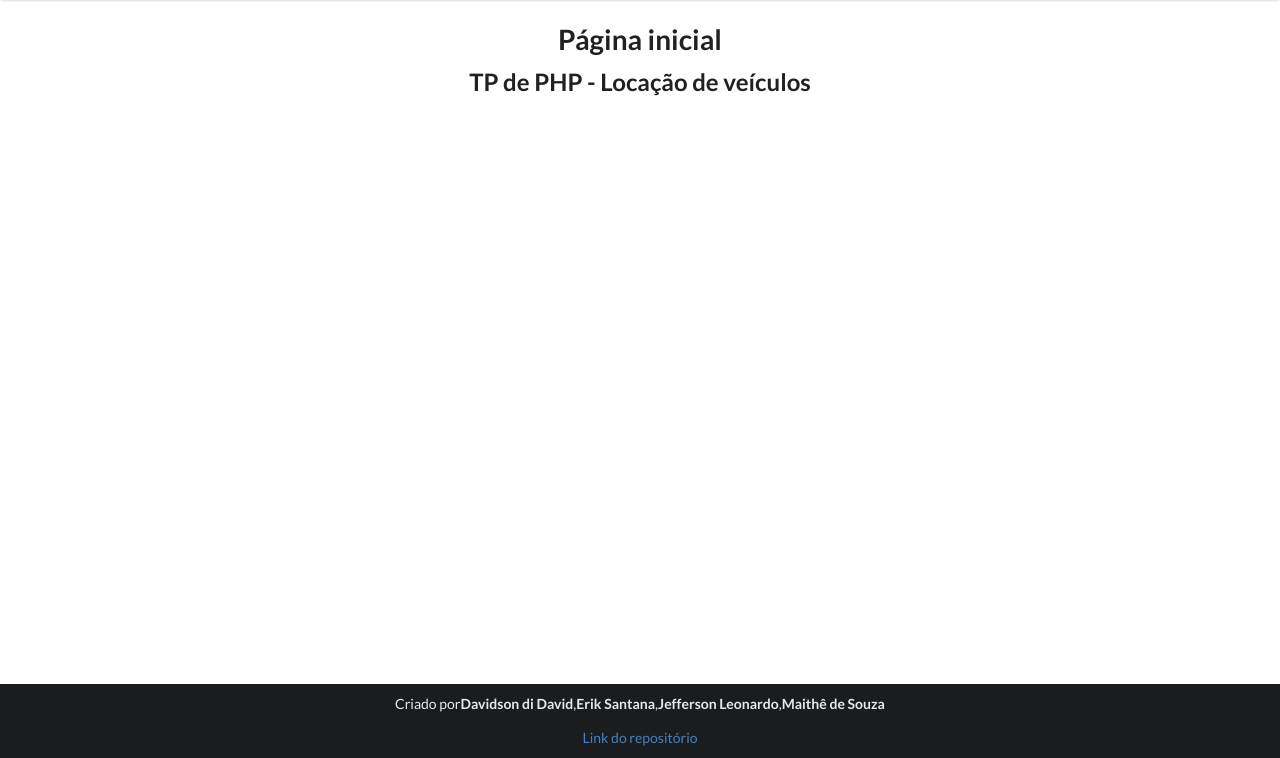
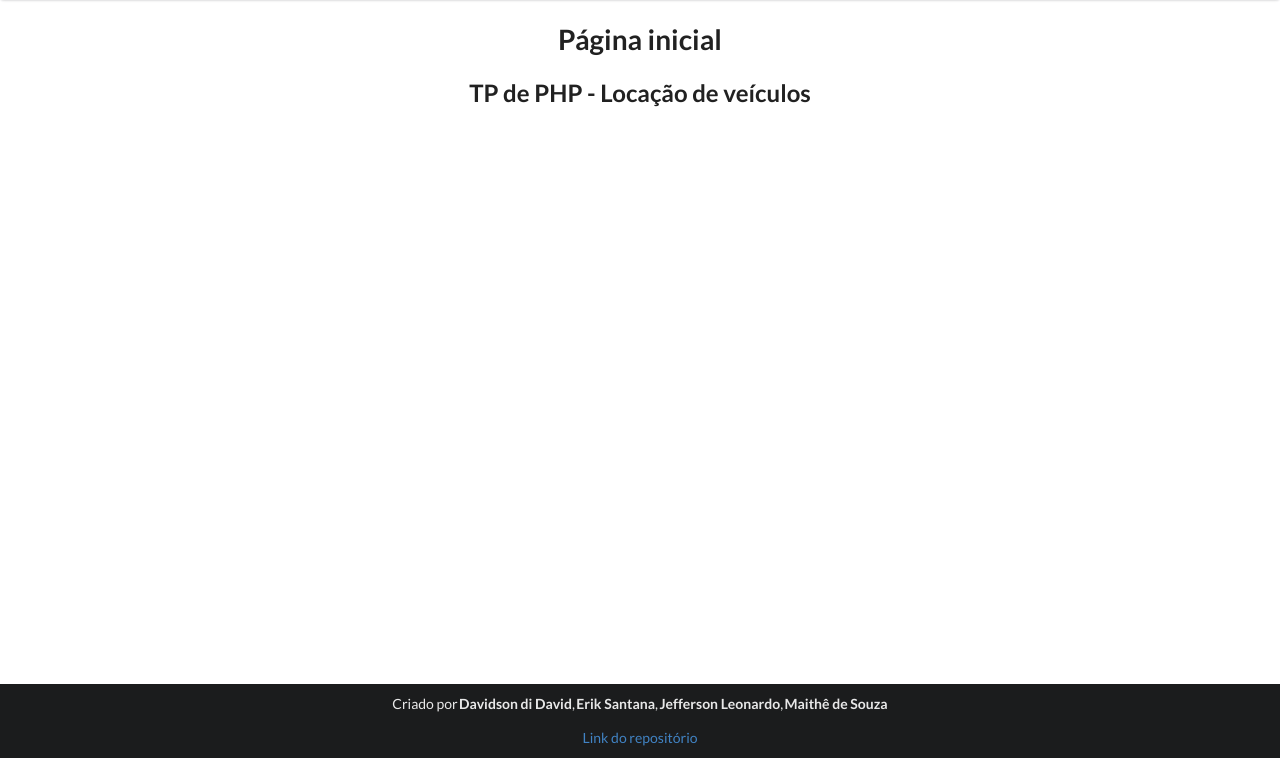
Before and after one commit to imerik1/Locacao-PHP, a PHP site: page / in a window 1280 px wide. Shown: the part 42-800 px from the top of the page. Run offline with PHP 8.4, Linux system fonts and the light colour scheme; some libraries are stand-ins or nearby versions.

Commit message:
fix: fix some css

```diff
--- a/Views/footer.php
+++ b/Views/footer.php
@@ -10,8 +10,6 @@
       <a style="max-width: fit-content; margin: 0 auto;" href="">Link do repositório</a>
     </div>
   </footer>
-  <script src="https://code.jquery.com/jquery-3.1.1.min.js" integrity="sha256-hVVnYaiADRTO2PzUGmuLJr8BLUSjGIZsDYGmIJLv2b8=" crossorigin="anonymous"></script>
-  <script src="https://cdn.jsdelivr.net/npm/semantic-ui@2.4.2/dist/semantic.min.js"></script>
   </body>
 
   </html>
--- a/Views/header.php
+++ b/Views/header.php
@@ -6,6 +6,8 @@
   <meta http-equiv="X-UA-Compatible" content="IE=edge">
   <meta name="viewport" content="width=device-width, initial-scale=1.0">
   <link rel="stylesheet" href="https://cdn.jsdelivr.net/npm/semantic-ui@2.4.2/dist/semantic.min.css">
+  <script src="https://code.jquery.com/jquery-3.1.1.min.js" integrity="sha256-hVVnYaiADRTO2PzUGmuLJr8BLUSjGIZsDYGmIJLv2b8=" crossorigin="anonymous"></script>
+  <script src="https://cdn.jsdelivr.net/npm/semantic-ui@2.4.2/dist/semantic.min.js"></script>
   <title>TP de PHP</title>
 </head>
 <style>
@@ -33,6 +35,11 @@
     flex: 1;
   }
 
+  main {
+    display: flex;
+    flex-direction: column;
+  }
+
   main,
   footer {
     padding: 10px 0.75rem !important;
@@ -54,6 +61,7 @@
   .container-footer {
     display: flex;
     flex-flow: row wrap;
+    gap: 0.1rem;
   }
 </style>
 
```
